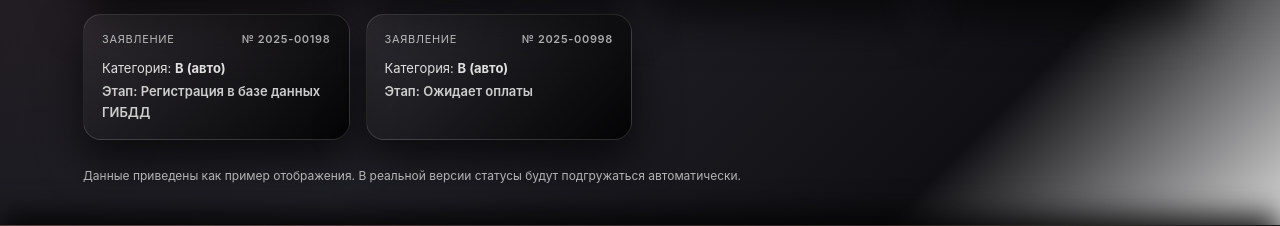
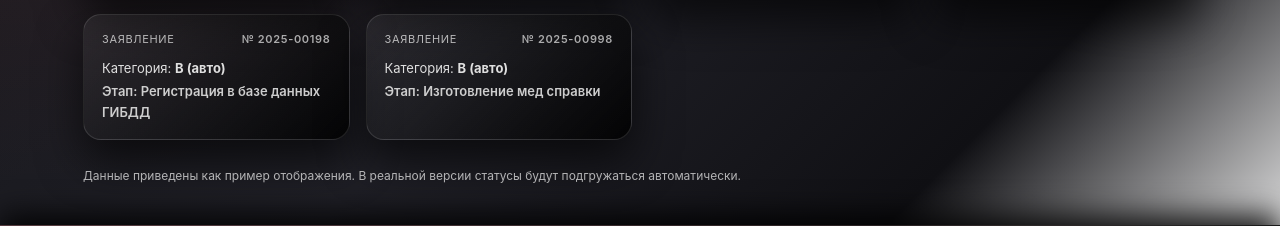
Before and after one commit to klokc228-ai/LicDrive, a Django app: page /orders/ in a window 1280 px wide. Shown: the part 704-930 px from the top of the page. Run offline with Django 5.2, Linux system fonts and the light colour scheme.

```diff
--- a/pasportars/main/templates/main/orders.html
+++ b/pasportars/main/templates/main/orders.html
@@ -264,7 +264,7 @@
       </div>
       <div class="status-card-body">
         <p>Категория: <strong>В (авто)</strong></p>
-        <p class="status-step status-step--check">Этап: Ожидает оплаты</p>
+        <p class="status-step status-step--check">Этап: Изготовление мед справки</p>
       </div>
     </div>
   </section>
```
